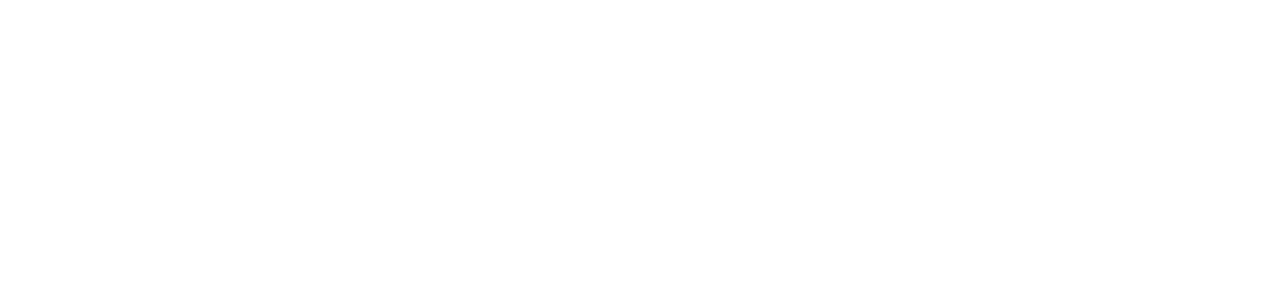
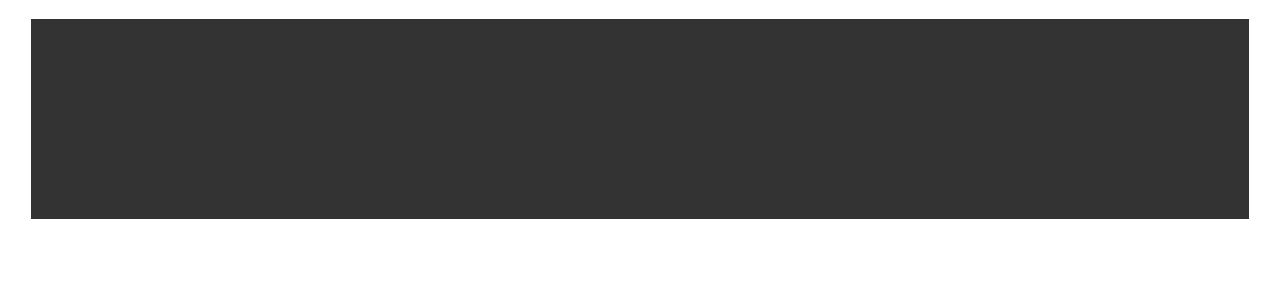
Before and after one commit to Marcus20119/lp_e-commerce, a React (Create React App) app: page / in a window 1280 px wide. Shown: the top 300 px of the page. Built offline with nearby package versions, Linux system fonts and the light colour scheme.

Commit message:
Long test branch frame1

```diff
--- /dev/null
+++ b/src/components/Frame1/Frame1.module.scss
@@ -0,0 +1,4 @@
+.frame1 {
+  height: 200px;
+  background-color: #333;
+}
--- a/src/components/Frame1/index.jsx
+++ b/src/components/Frame1/index.jsx
@@ -1,5 +1,7 @@
+import styles from './Frame1.module.scss';
+
 const Frame1 = () => {
-  return <div></div>;
+  return <div className={styles.frame1}></div>;
 };
 
 export default Frame1;
```
